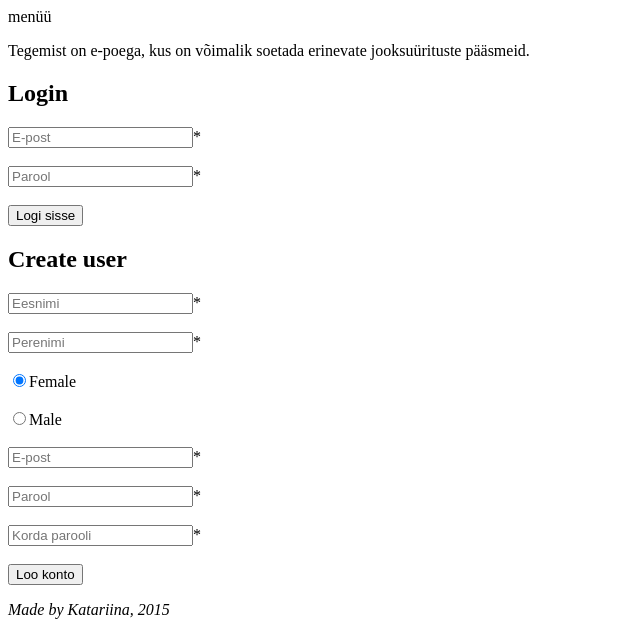
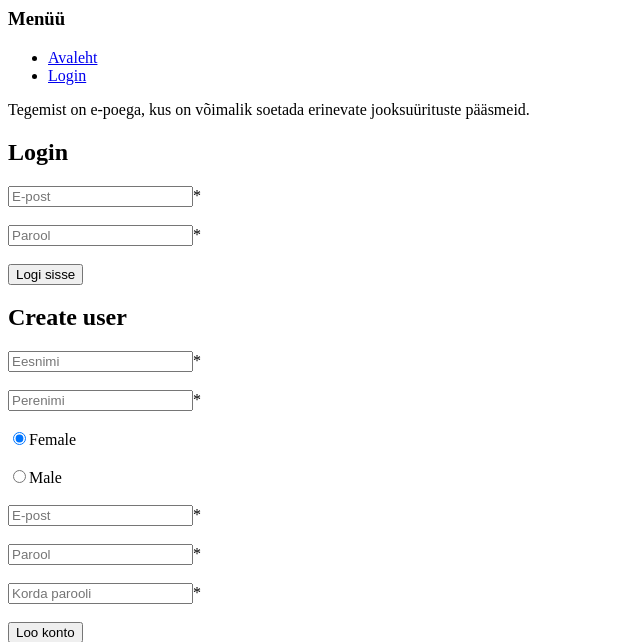
Before and after one commit to katariinal/3.tund, a PHP site: page /login.php in a window 1280 px wide. Shown: the top 642 px of the page, without its empty margins (0-640 px from the left). Run offline with PHP 8.4, Linux system fonts and the light colour scheme.

Commit message:
muutujad

```diff
--- a/header.php
+++ b/header.php
@@ -1,7 +1,7 @@
 <html>
 
     <head>
-        <title>Siia tuleb nimi</title>
+        <title><?php echo $page_title; ?></title>
     </head>
     <body>
     <?php
--- a/menu.php
+++ b/menu.php
@@ -1 +1,5 @@
-menüü
+<h3>Menüü</h3>
+<ul>
+    <li><a href="home.php">Avaleht</a></li>
+    <li><a href="login.php">Login</a></li>
+</ul>
--- a/page/login.php
+++ b/page/login.php
@@ -69,6 +69,14 @@
 ?>
 
 <?php
+    //lehe nimi
+    $page_title="Login leht";
+
+    //faili nimi
+    $page_file_name="login.php";
+?>
+
+<?php
     require_once("../header.php");
 ?>
 		<p>Tegemist on e-poega, kus on võimalik soetada erinevate jooksuürituste pääsmeid.</p>
```
Also changed, not shown: page/home.php (+7 -0 lines).
